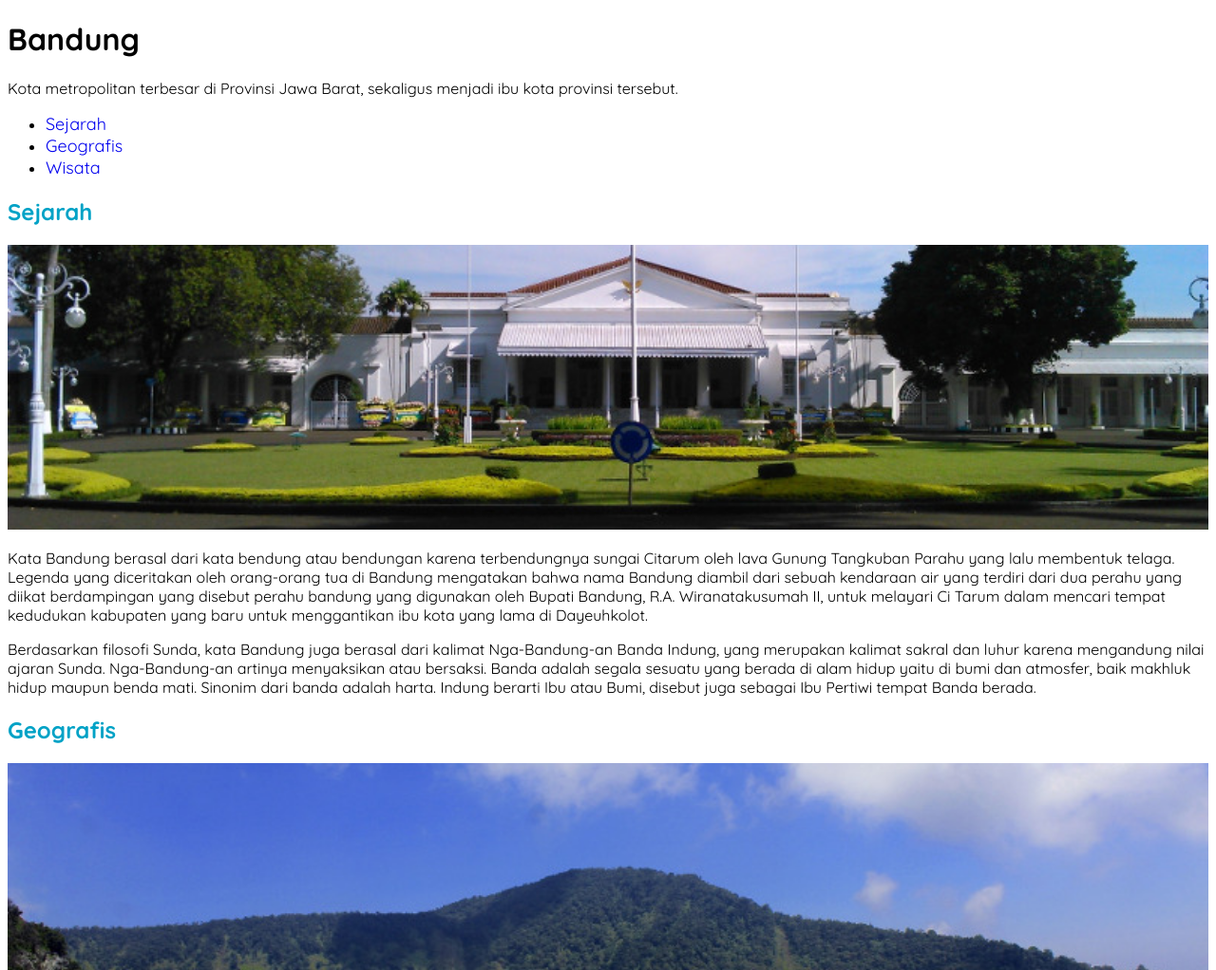
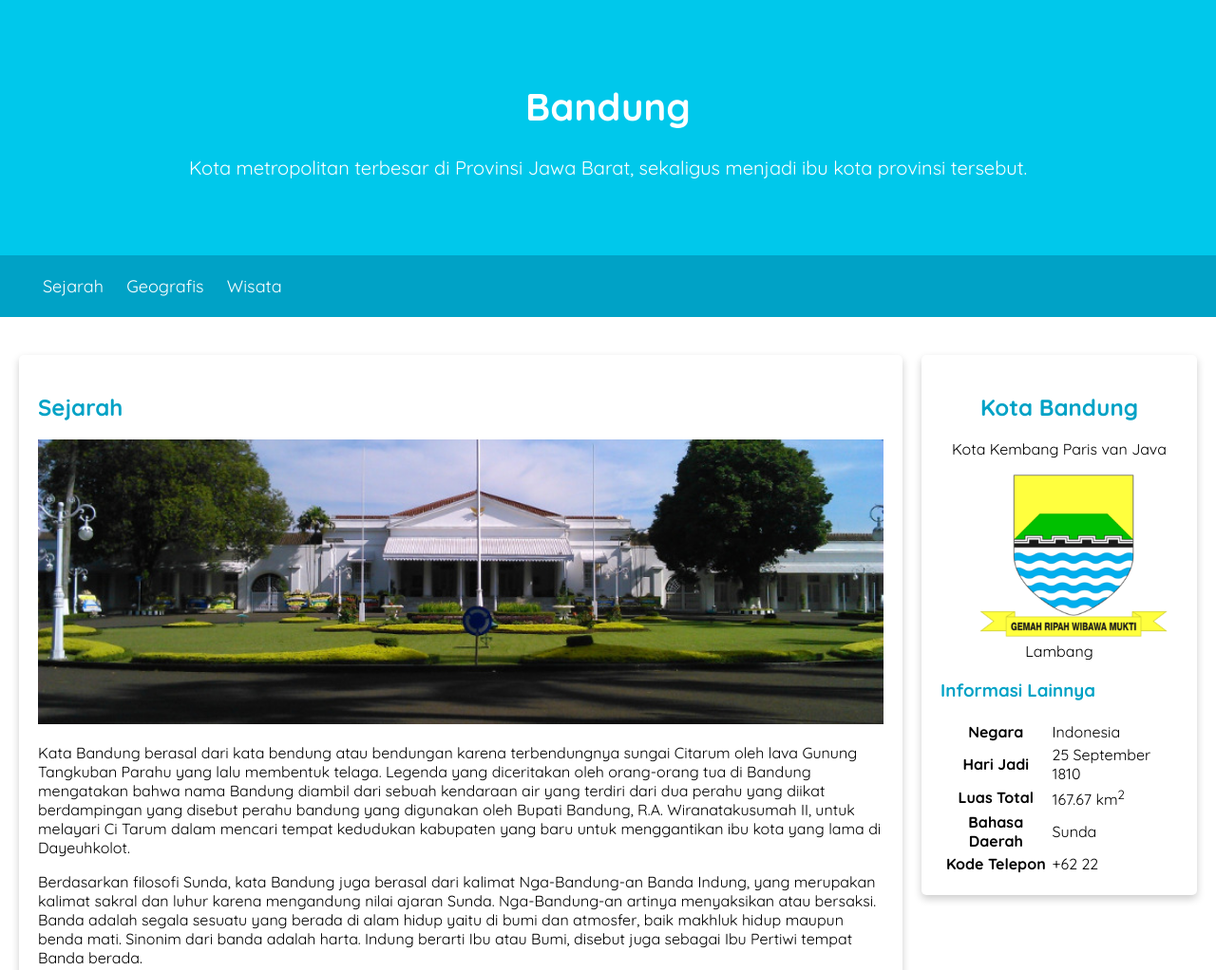
Before and after one commit to izzaafkarina14/Front-End-by-Dicoding, a plain HTML site: page index.html in a window 1280 px wide. Shown: the top 1022 px of the page at 95% size. Drawn offline with Linux system fonts and the light colour scheme.

Commit message:
positioning, overflow, viewport

```diff
--- a/index.html
+++ b/index.html
@@ -1,6 +1,7 @@
 <!DOCTYPE html><html>
   <head>
     <meta charset="utf-8">
+    <meta name="viewport" content="width=device-width, initial scale=1.0">
     <title>Halaman Profil Bandung</title>
     <link rel="stylesheet" href="/style/style.css">
 
@@ -13,9 +14,10 @@
   <body>
     <!--HEAD-->
     <header>
-      <h1>Bandung</h1>
-      <p>Kota metropolitan terbesar di Provinsi Jawa Barat, sekaligus menjadi ibu kota provinsi tersebut.</p>
-
+      <div class="jumbotron">
+        <h1>Bandung</h1>
+        <p>Kota metropolitan terbesar di Provinsi Jawa Barat, sekaligus menjadi ibu kota provinsi tersebut.</p>
+      </div>
       <nav> <!--elemen navigasi-->
         <ul>
           <li><a href="#sejarah">Sejarah</a></li>
@@ -29,7 +31,7 @@
     <main>
       <!--Konten Artikel-->
       <div id="content">
-        <article id="sejarah">
+        <article id="sejarah" class="card">
           <h2>Sejarah</h2> <!--atribut id termasuk dalam atribut global (digunakan untuk elemen apapun)-->
           <img src="assets/image/history.jpg" alt="sejarah" class="featured-image" />
 
@@ -42,7 +44,7 @@
           </p>
         </article>
 
-        <article id="geografis">
+        <article id="geografis" class="card">
           <h2>Geografis</h2>
           <img src="assets/image/geografis.jpg" alt="geografis" class="featured-image" />
           <p>
@@ -53,7 +55,7 @@
           </p>
         </article>
 
-        <article id="wisata">
+        <article id="wisata" class="card">
           <h2>Wisata</h2>
 
           <p>
@@ -82,7 +84,7 @@
 
       <!--Konten Samping (Aside)-->
       <aside>
-        <article class="profile">
+        <article class="profile card">
           <header>
             <h2>Kota Bandung</h2>
             <p>Kota Kembang Paris van Java</p>
--- a/style/style.css
+++ b/style/style.css
@@ -1,5 +1,12 @@
+* {
+    box-sizing: border-box;
+}
+
 body {
     font-family: 'Quicksand', sans-serif;
+
+    margin: 0; /* menghilangkan celah antara konten halaman web dengan viewport */
+    padding: 0; /* menghilangkan celah antara konten halaman web dengan viewport */
 }
 
 h2, h3 {
@@ -18,6 +25,8 @@ nav a {
     font-size: 18px;
     font-weight: 400; /* ketebalan teks */
     text-decoration: none; /* menghapus underline pada link */
+
+    color: white; /* mengatur warna teks pada navigasi */
 }
 
 nav a:hover {
@@ -38,3 +47,62 @@ nav a:hover {
 .profile img {
     width: 200px;
 }
+
+.card {
+    box-shadow: 0 4px 8px 0 rgba(0, 0, 0, 0.2);
+    border-radius: 5px;
+
+    padding: 20px;
+    margin-top: 20px;
+}
+
+.jumbotron {
+    font-size: 20px;
+    padding: 60px;
+    background-color: #00c8eb;
+    text-align: center;
+    color: white;
+}
+
+nav li {
+    display: inline; /* Biar navigation jadi sejajar di satu baris */
+    list-style-type: none; /* menghilangkan tanda titik yang dihasilkan bagi setiap item pada list */
+    margin-right: 20px;
+}
+
+nav {
+    background-color: #00a2c6;
+    padding: 5px;
+
+    position: sticky; /* membuat navigasi dapat melekat pada jendela browser (layaknya fixed position) */
+    top: 0;
+}
+
+main {
+    padding: 20px;
+
+    overflow: auto;
+}
+
+#content {
+    float: left;
+    width: 75%;
+}
+
+aside {
+    float: right;
+    width: 25%;
+
+    padding-left: 20px;
+}
+
+header {
+    display: inline;
+}
+
+@media screen and (max-width:1000px) { /* styling akan diterapkan jika lebar viewport di bawah 1000 piksel */
+    #content, aside {
+        width: 100%; /* lebar elemen sebesar 100% pada elemen <div id="content"> dan <aside> terhadap elemen induknya (parent element) supaya elemen sejajar secara vertikal (atas-bawah). */
+        padding: 0;
+    }
+}
```
